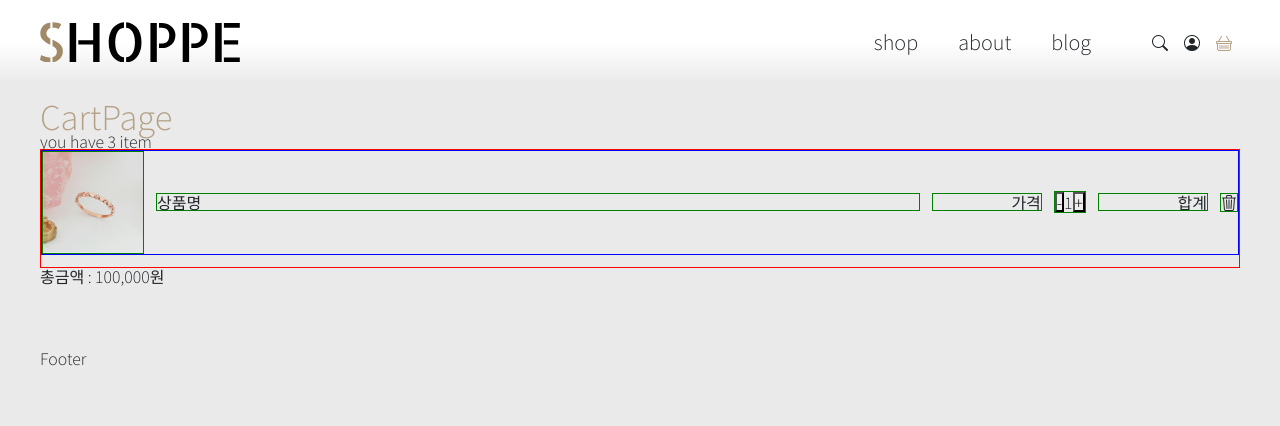
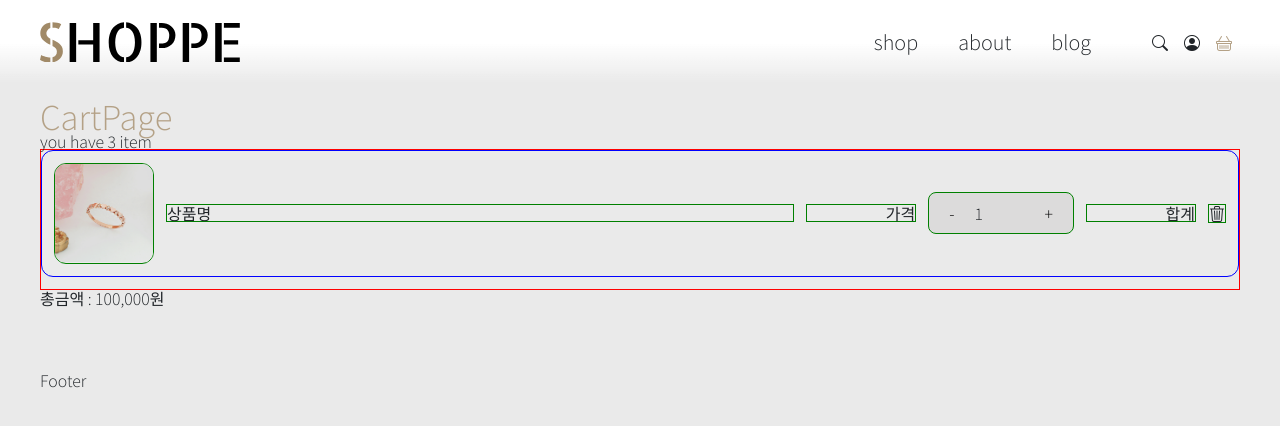
Before and after one commit to Lacheln1/UrecaDailyStudy, a React (Vite) app in the folder 4/0418/react04_shop/: page /cart in a window 1280 px wide. Shown: the top 426 px of the page. Built offline with nearby package versions, Linux system fonts and the light colour scheme; no server answers.

Commit message:
css 적용3

```diff
--- a/4/0418/react04_shop/src/pages/CartPage.module.css
+++ b/4/0418/react04_shop/src/pages/CartPage.module.css
@@ -16,10 +16,25 @@
   align-items: center;
   justify-content: space-between;
   gap: var(--fs12);
+  border-radius: var(--fs12);
+  padding: var(--fs12);
 }
 
 .cartItem > div {
   border: 1px solid green;
+}
+
+.cartImg {
+  border-radius: var(--fs12);
+  overflow: hidden;
+  width: 100px;
+}
+
+.cartImg img {
+  width: 100%;
+  height: 100%;
+  /* 부모의 사이즈에 맞게 꽉 채워지게 하기 위해 100 100주고 object-fit 필수 */
+  object-fit: cover;
 }
 
 .title {
@@ -31,6 +46,24 @@
   width: 110px;
   text-align: right;
 }
+.btnArea {
+  background-color: #dcdbdb;
+  border-radius: var(--fs8);
+}
+
+.btnArea button {
+  border: none;
+  outline: none;
+  padding: var(--fs12) var(--fs20);
+  font-size: var(--fs16);
+  background-color: transparent;
+}
+
+.btnArea span {
+  /* span태그 고정 */
+  display: inline-block;
+  width: 50px;
+}
 
 img {
   width: 100px;
```
